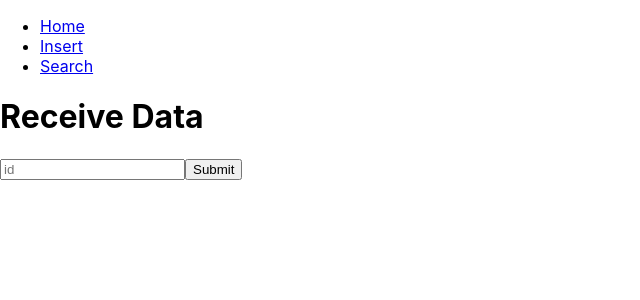
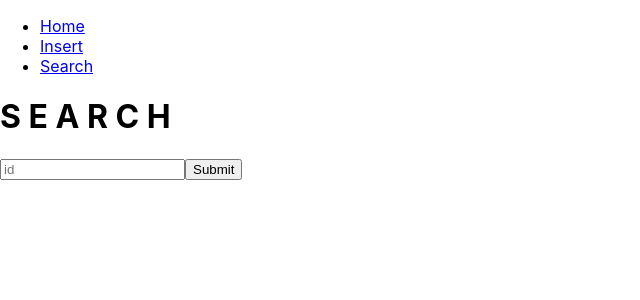
Before and after one commit to ehmaddd/mern-try, a React (Create React App) app: page /Search in a window 1280 px wide. Shown: the top 300 px of the page, without its empty margins (0-640 px from the left). Built offline with nearby package versions, Linux system fonts and the light colour scheme.

Commit message:
Adjust headings

```diff
--- a/src/components/Home.js
+++ b/src/components/Home.js
@@ -18,7 +18,7 @@ const Home = () => {
 
   return (
     <div>
-      <h1>DATA</h1>
+      <h1>D A T A</h1>
       <table>
   <thead>
     <tr>
--- a/src/components/Insert.js
+++ b/src/components/Insert.js
@@ -18,7 +18,7 @@ const Insert = () => {
 
   return (
     <div>
-      <h1>Send Data</h1>
+      <h1>I N S E R T</h1>
       <form onSubmit={handleSubmit}>
         <input type="text" placeholder="id" value={id} onChange={(e) => setId(e.target.value)} />
         <input type="text" placeholder="name" value={name} onChange={(e) => setName(e.target.value)} />
--- a/src/components/Search.js
+++ b/src/components/Search.js
@@ -19,7 +19,7 @@ const Search = () => {
 
   return (
     <div>
-    <h1>Receive Data</h1>
+    <h1>S E A R C H</h1>
     <form onSubmit={handleSubmit2}>
       <input type="text" placeholder="id" value={searchId} onChange={(e) => setSearchId(e.target.value)}/>
       <button type="submit">Submit</button>
```
